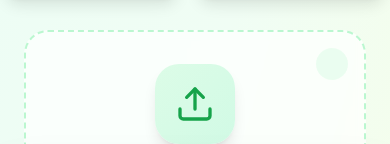
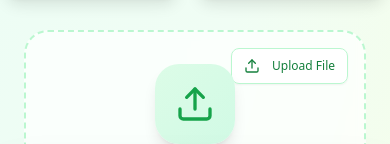
Before and after one commit to charantejayadavaerpula/plant-doctor-vedio, a React (Vite) app: page / in a window 390 px wide. Shown: the part 569-713 px from the top of the page. Built offline with nearby package versions, Linux system fonts and the light colour scheme.

Commit message:
Refactor: Convert upload area to a button
Converted the upload area in `src/components/MediaUpload.tsx` to a small button with "Upload File" text for a more compact and mobile-friendly design.

```diff
--- a/src/components/MediaUpload.tsx
+++ b/src/components/MediaUpload.tsx
@@ -1,3 +1,4 @@
+
 import { useState, useRef } from "react";
 import { Button } from "@/components/ui/button";
 import { Upload, Camera, Image, Video, CheckCircle, Sparkles, Zap } from "lucide-react";
@@ -141,10 +142,18 @@ export const MediaUpload = ({ onAnalysisComplete, isAnalyzing, setIsAnalyzing }:
         onDragOver={handleDrag}
         onDrop={handleDrop}
       >
-        {/* Animated Background */}
-        <div className="absolute inset-0 rounded-3xl overflow-hidden">
-          <div className="absolute top-4 right-4 w-8 h-8 bg-green-200/30 rounded-full animate-pulse"></div>
-          <div className="absolute bottom-6 left-6 w-6 h-6 bg-emerald-200/40 rounded-full animate-pulse delay-1000"></div>
+        {/* Small Upload Button */}
+        <div className="absolute top-4 right-4">
+          <Button
+            size="sm"
+            variant="outline"
+            onClick={() => fileInputRef.current?.click()}
+            disabled={isAnalyzing}
+            className="bg-white/90 backdrop-blur-sm border-green-200 text-green-700 hover:bg-green-50 hover:border-green-300 px-3 py-1.5 rounded-lg text-xs font-medium shadow-sm"
+          >
+            <Upload className="h-3 w-3 mr-1" />
+            Upload File
+          </Button>
         </div>
 
         <div className="relative flex flex-col items-center">
```
